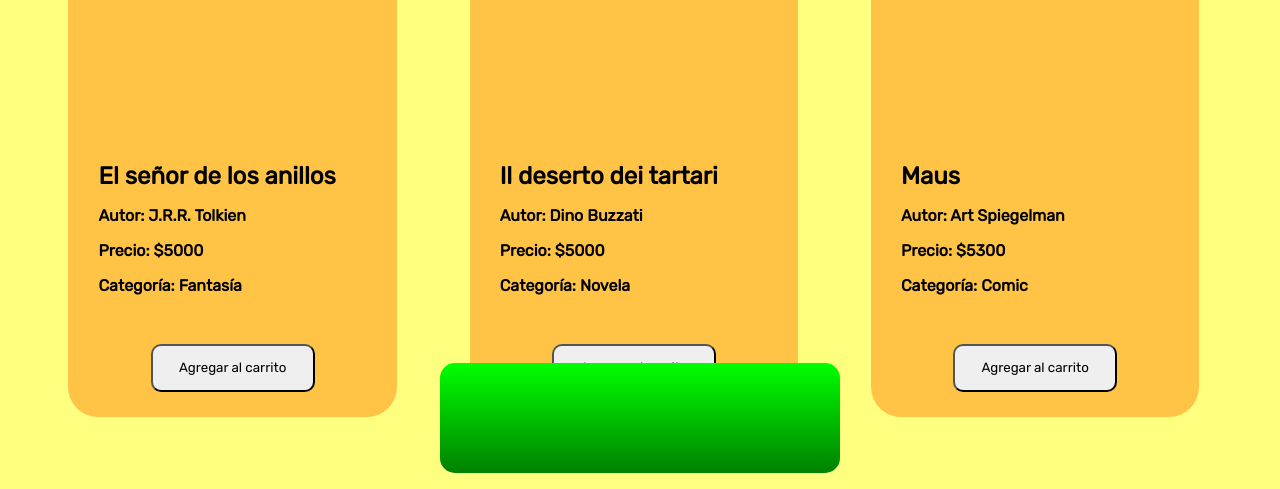
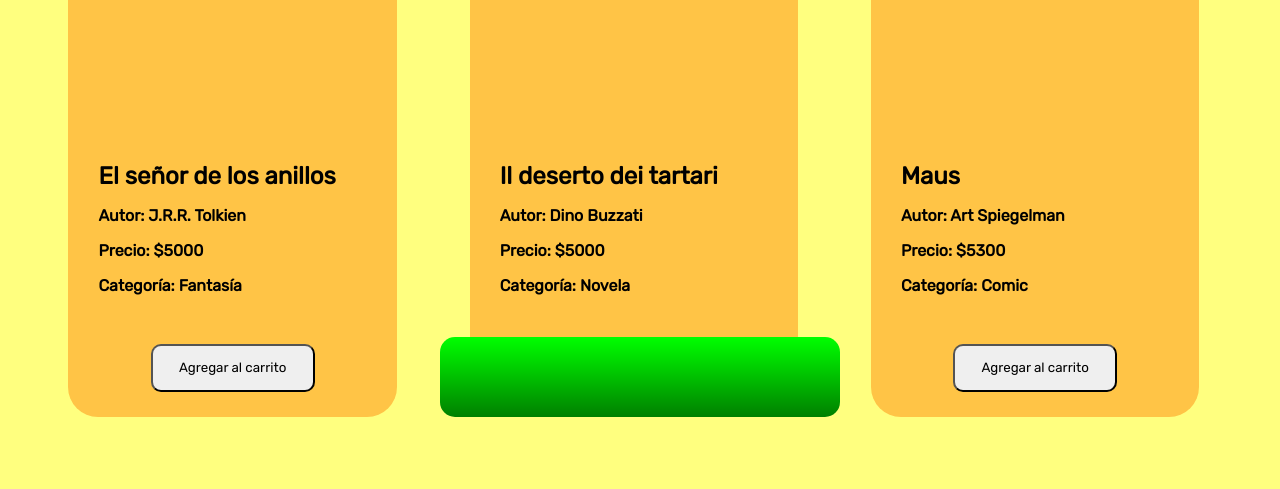
Before and after one commit to florseib/flor-integrador-js-nucba, a plain HTML site: page store.html in a window 1280 px wide. Shown: the part 463-952 px from the top of the page. Drawn offline with Linux system fonts and the light colour scheme.

Commit message:
termino de dejar presentable la notif

```diff
--- a/css/style.css
+++ b/css/style.css
@@ -110,7 +110,7 @@ footer {
 
 .add-notif {
   height: 5rem;
-  padding: 15px 0px;
+  /* padding: 15px 0px; */
   display: flex;
   align-items: center;
   justify-content: center;
@@ -121,7 +121,7 @@ footer {
     rgba(0, 255, 0, 1) 100%
   );
   position: fixed;
-  bottom: -8.5rem;
+  bottom: -5rem;
   width: 25rem;
   border-radius: 15px;
   text-align: center;
@@ -130,7 +130,7 @@ footer {
 }
 
 .active-notif {
-  transform: translateY(-200%);
+  transform: translateY(-150%);
   transition: all 0.5s ease-in;
 }
 
```
